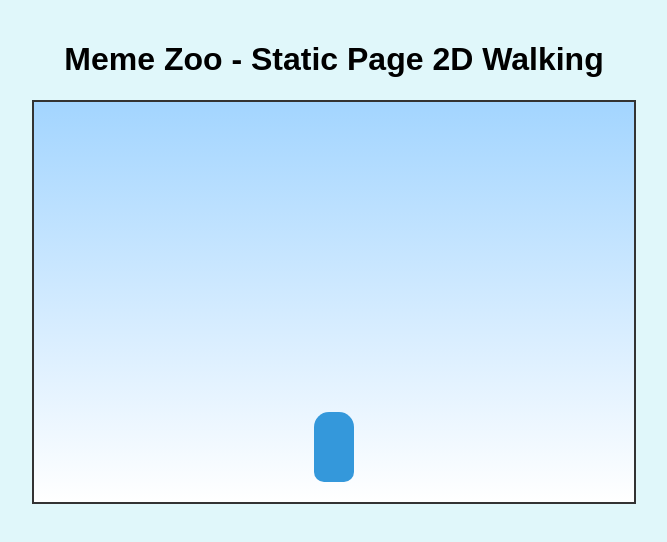
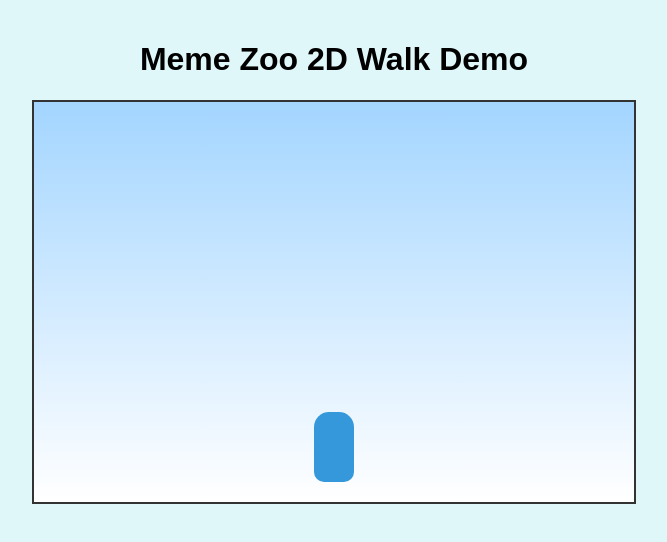
Before and after one commit to flotobit/memezoo, a plain HTML site: page index.html in a window 1280 px wide. Shown: the whole page, without its empty margins (306-973 px from the left). Drawn offline with Linux system fonts and the light colour scheme.

Commit message:
Update index.html

```diff
--- a/index.html
+++ b/index.html
@@ -3,11 +3,11 @@
 <head>
 <meta charset="UTF-8" />
 <meta name="viewport" content="width=device-width, initial-scale=1" />
-  <title>Meme Zoo 2D Walking Demo</title>
+<title>Meme Zoo 2D Walking Demo - WASD Control</title>
 <link rel="stylesheet" href="styles.css" />
 </head>
 <body>
-  <h1>Meme Zoo - Static Page 2D Walking</h1>
+<h1>Meme Zoo 2D Walk Demo</h1>
 <div id="game-container">
   <div id="character"></div>
 </div>
```
Lines whose indentation alone changed are shown as unchanged.
